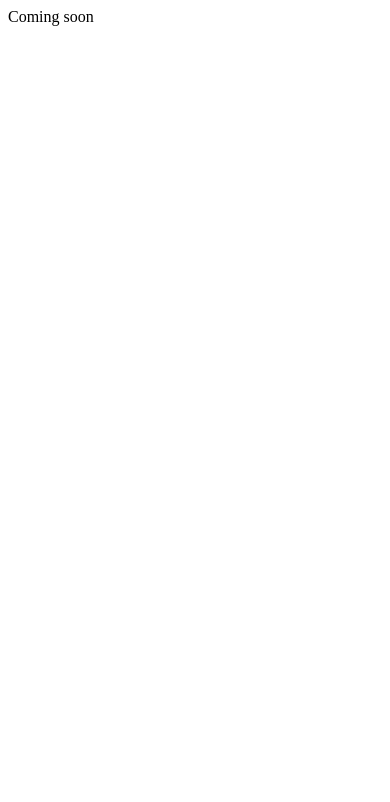
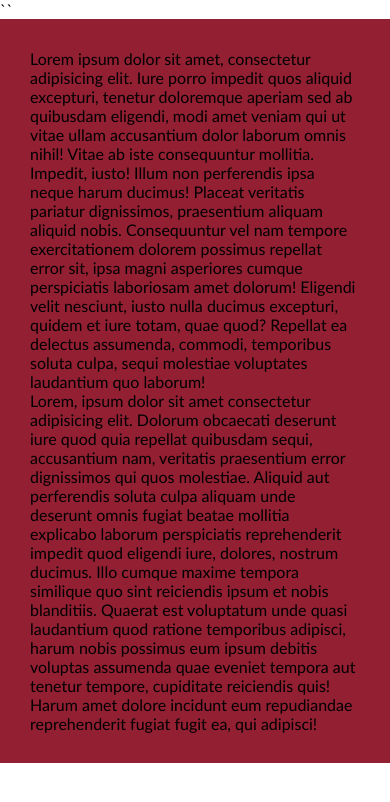
Before and after one commit to ritullia/6-coming-soon, a website: page index.html in a window 390 px wide. Drawn offline with Linux system fonts and the light colour scheme.

Commit message:
Demo layout

```diff
--- a/css/base/reset.css
+++ b/css/base/reset.css
@@ -0,0 +1,8 @@
+body,
+body * {
+    margin:0;
+    padding: 0;
+    vertical-align: top;
+    box-sizing: border-box;
+    font-family: 'Gill Sans', 'Gill Sans MT', Calibri, 'Trebuchet MS', sans-serif;
+}
--- a/css/pages/home.css
+++ b/css/pages/home.css
@@ -14,3 +14,60 @@
 @import "../components/progress-bar.css";
 
 /* CUSTOM STYLE BELOW THIS COMMENT, FOR THIS PAGE */
+
+
+.container {
+    width: 1000px;
+    margin-left: calc(50% - 500px);
+    background-color: aquamarine;
+}
+
+.left {
+
+}
+
+:right {
+
+}
+
+/* min-width */
+/* max-width */
+/* width */
+
+@media (max-width: 1100px) {
+    .container {
+        width: 800px;
+        margin-left: calc(50% - 400px);
+        background-color: pink;
+    }
+
+}
+
+
+
+@media (max-width: 900px) {
+    .container {
+        width: 600px;
+        margin-left: calc(50% - 300px);
+        background-color: rgb(146, 31, 50);
+    }
+
+}
+
+@media (max-width: 700px) {
+    .container {
+        width: 400px;
+        margin-left: calc(50% - 200px);
+        background-color: rgb(146, 31, 50);
+    }
+
+}
+@media (max-width: 500px) {
+    .container {
+        width: 100%;
+        margin-left: 0;
+        padding: 30px;
+        background-color: rgb(146, 31, 50);
+    }
+
+}
--- a/index.html
+++ b/index.html
@@ -14,25 +14,14 @@
     <link rel="shortcut icon" href="favicon.ico" type="image/x-icon">
     <meta name="msapplication-TileColor" content="#da532c">
     <meta name="theme-color" content="#ffffff">
-    <!-- INITIAL STYLE -->
-    <!-- reset .css (+base elements) -->
-    <!-- variables.css -->
-    <!-- layout.css (responsive design) -->
 
 
-    <!-- COMPONENTS: -->
-    <!-- button.css -->
-    <!-- form.css -->
-    <!-- clock.css -->
-    <!-- mouse.css -->
-    <!-- progress-bar.css -->
 
-    <!-- CUSTOM -->
-    <!-- home.css -->
-
-
-</head>
+</head>``
 <body>
-    Coming soon
+   <div class="container">
+       <div class="left">Lorem ipsum dolor sit amet, consectetur adipisicing elit. Iure porro impedit quos aliquid excepturi, tenetur doloremque aperiam sed ab quibusdam eligendi, modi amet veniam qui ut vitae ullam accusantium dolor laborum omnis nihil! Vitae ab iste consequuntur mollitia. Impedit, iusto! Illum non perferendis ipsa neque harum ducimus! Placeat veritatis pariatur dignissimos, praesentium aliquam aliquid nobis. Consequuntur vel nam tempore exercitationem dolorem possimus repellat error sit, ipsa magni asperiores cumque perspiciatis laboriosam amet dolorum! Eligendi velit nesciunt, iusto nulla ducimus excepturi, quidem et iure totam, quae quod? Repellat ea delectus assumenda, commodi, temporibus soluta culpa, sequi molestiae voluptates laudantium quo laborum!</div>
+       <div class="right">Lorem, ipsum dolor sit amet consectetur adipisicing elit. Dolorum obcaecati deserunt iure quod quia repellat quibusdam sequi, accusantium nam, veritatis praesentium error dignissimos qui quos molestiae. Aliquid aut perferendis soluta culpa aliquam unde deserunt omnis fugiat beatae mollitia explicabo laborum perspiciatis reprehenderit impedit quod eligendi iure, dolores, nostrum ducimus. Illo cumque maxime tempora similique quo sint reiciendis ipsum et nobis blanditiis. Quaerat est voluptatum unde quasi laudantium quod ratione temporibus adipisci, harum nobis possimus eum ipsum debitis voluptas assumenda quae eveniet tempora aut tenetur tempore, cupiditate reiciendis quis! Harum amet dolore incidunt eum repudiandae reprehenderit fugiat fugit ea, qui adipisci!</div>
+   </div>
 </body>
 </html>
```
